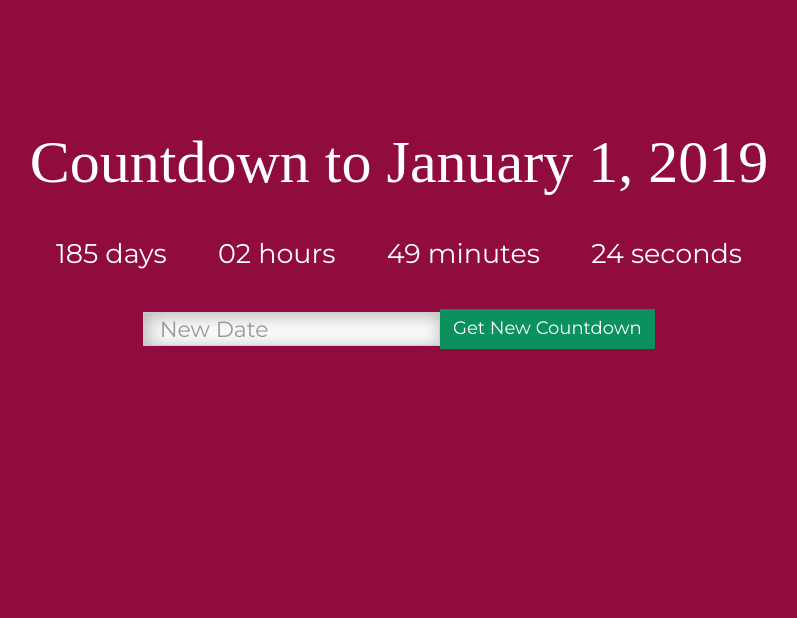
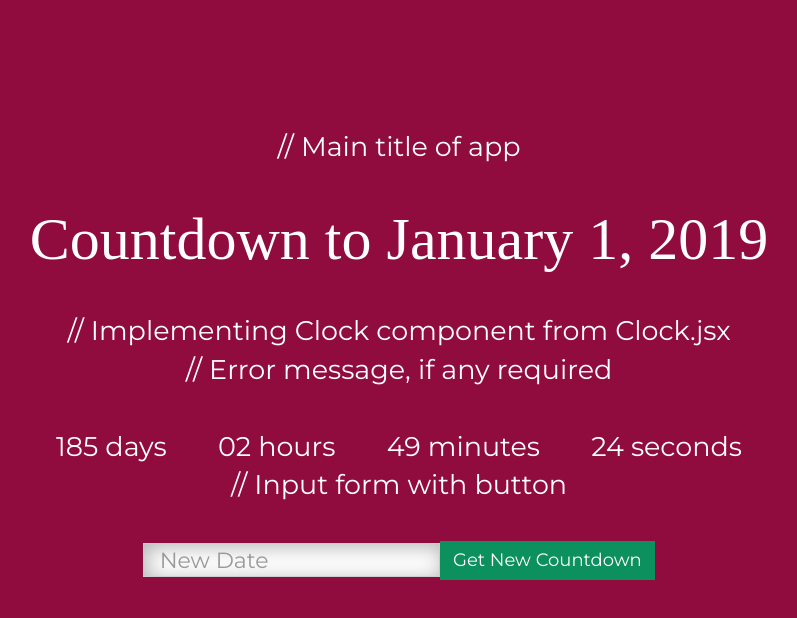
Before and after one commit to courtg47/countdown-app, a React (Create React App) app: page / in a window 1280 px wide. Shown: the top 618 px of the page, without its empty margins (241-1038 px from the left). Built offline with nearby package versions, Linux system fonts and the light colour scheme; the HTML template or start-up script is replaced by a standard one; a web font is replaced by a local one.

Commit message:
docs: Add JSDocs and comments to app

```diff
--- a/public/index.html
+++ b/public/index.html
@@ -10,6 +10,8 @@
     -->
     <link rel="manifest" href="%PUBLIC_URL%/manifest.json">
     <link rel="shortcut icon" href="%PUBLIC_URL%/favicon.ico">
+
+    <!-- Google Fonts -->
     <link href="https://fonts.googleapis.com/css?family=Montserrat|Shrikhand" rel="stylesheet">
     <!--
       Notice the use of %PUBLIC_URL% in the tags above.
@@ -20,8 +22,9 @@
       work correctly both with client-side routing and a non-root public URL.
       Learn how to configure a non-root public URL by running `npm run build`.
     -->
+    <!-- React Bootstrap -->
     <link rel="stylesheet" href="https://maxcdn.bootstrapcdn.com/bootstrap/3.3.7/css/bootstrap.min.css" integrity="sha384-BVYiiSIFeK1dGmJRAkycuHAHRg32OmUcww7on3RYdg4Va+PmSTsz/K68vbdEjh4u" crossorigin="anonymous">
-    <title>React App</title>
+    <title>Countdown Champ</title>
   </head>
   <body>
     <noscript>
--- a/src/App.jsx
+++ b/src/App.jsx
@@ -3,7 +3,16 @@ import Clock from './Clock';
 import './App.css';
 import { Form, FormControl, Button } from 'react-bootstrap';
 
+/**
+* @description Class which builds the main Application
+* @constructor
+*/
 class App extends Component {
+
+  /**
+  * @description Contains props and sets default state of deadLine
+  * @constructor
+  */
   constructor(props) {
     super(props);
     this.state = {
@@ -11,11 +20,21 @@ class App extends Component {
     };
   }
 
+  /**
+  * @description Handles the input field when user submits via enter key
+  * @param {e} event - Key press event
+  * @returns {function} - Triggers changeDeadline function
+  */
   handleSubmit = (e) => {
     e.preventDefault();
     this.changeDeadline();
   }
 
+  /**
+  * @description Changes the state of the countdown date or throws error
+  * @returns {string} - new countdown date
+  * @returns {string} - error message
+  */
   changeDeadline() {
     this.setState({
       deadLine: this.state.newDeadline,
@@ -23,15 +42,25 @@ class App extends Component {
     })
   }
 
+  /**
+  * @description renders the app on the DOM
+  */
   render() {
     return (
       <main className="main-app">
+
+        // Main title of app
         <h1 className="app-title">Countdown to {this.state.deadLine}</h1>
+
+        // Implementing Clock component from Clock.jsx
         <Clock deadLine={this.state.deadLine}/>
+
+        // Input form with button
         <Form inline onSubmit={this.handleSubmit}>
           <FormControl className="deadline-input" onChange={event => this.setState({newDeadline: event.target.value})} placeholder="New Date" />
           <Button className="submit" onClick={() => this.changeDeadline()} onKeyUp={this.handleKeyUp}>Get New Countdown</Button>
         </Form>
+
       </main>
     )
   }
--- a/src/Clock.jsx
+++ b/src/Clock.jsx
@@ -1,7 +1,17 @@
 import React, { Component } from 'react';
 import './App.css';
 
+/**
+* @description Creates Clock class which builds the countdown clock
+* @constructor
+*/
 class Clock extends Component {
+
+  /**
+  * @description Sets initial state of the countdown clock and error message
+  * @constructor
+  * @param {props} - props
+  */
   constructor(props) {
     super(props);
     this.state = {
@@ -13,40 +23,77 @@ class Clock extends Component {
     }
   }
 
+  /**
+  * @description Get the values needed for the clock and render onscreen,
+  * Upon mounting of the Clock component
+  * @return {function} Triggers the getTimeUntil function with the current
+  * countdown date
+  */
   componentWillMount() {
     this.getTimeUntil(this.props.deadLine);
   }
 
+  /**
+  * @description Count down the time by each second, after Clock component
+  * has mounted.
+  */
   componentDidMount() {
     setInterval(() => this.getTimeUntil(this.props.deadLine), 1000);
   }
 
+  /**
+  * @description Add a 0 to the number value of any part of the Countdown
+  * clock, if number is a single digit
+  * @param {number} - number of days, hours, minutes, or seconds
+  * @return {number} - number of days, hours, minutes, or seconds
+  */
   leading0(num) {
     return num < 10 ? '0' + num : num;
   }
 
+  /**
+  * @description Find the remaining days, hours, minutes and seconds from
+  * today's date and time to the countdown deadline. If the date entered isn't
+  * valid, throw an error message
+  * @param {date} - Countdown deadLine
+  * @param {string} - Error message
+  * @returns {date} - Days, hours, minues, and seconds remaining
+  * @returns {string} - Error message if required
+  */
   getTimeUntil(deadLine, error) {
+    // Find difference between today's date and deadline
     const time = Date.parse(deadLine) - Date.parse(new Date());
+
+    // Parse the days, minutes, hours, and seconds from the time difference
     const seconds = Math.floor((time/1000) % 60);
     const minutes = Math.floor((time/1000/60) % 60);
     const hours = Math.floor(time/(1000 * 60 * 60) % 24);
     const days = Math.floor(time/(1000 * 60 * 60 * 24));
 
+    // If date is not valid, throw error message
     if (isNaN(time)) {
       this.setState({error: "*Please enter a valid date*"});
       this.setState({days: 0, hours: 0, minutes: 0, seconds: 0});
+
+      // If date entered is in the past, throw an error message
     } else if (minutes < 0) {
       this.setState({error: "*Please enter a date in the future*"});
       this.setState({days: 0, hours: 0, minutes: 0, seconds: 0});
+
+      // If date is valid, render details on screen with no error message
     } else {
       this.setState({error: ""});
       this.setState({days, hours, minutes, seconds});
     }
   }
 
+  /**
+  * @description Render the clock component on screen
+  */
   render() {
     return (
       <section>
+        // Error message, if any required
         <section className="error">{this.state.error}</section>
         <section className="days">{this.leading0(this.state.days)} days</section>
         <section className="hours">{this.leading0(this.state.hours)} hours</section>
```
